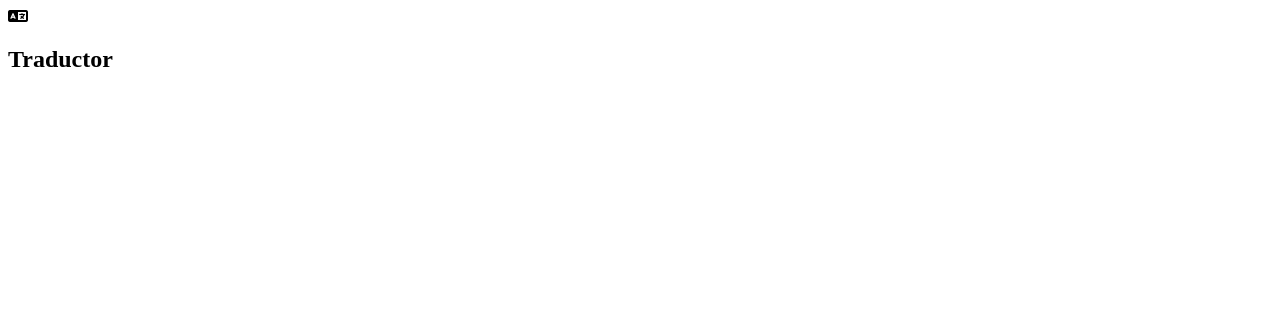
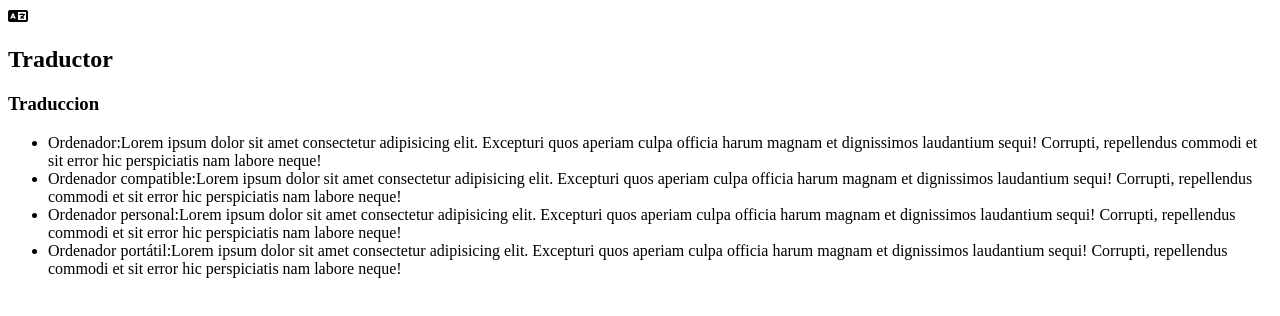
Before and after one commit to NatashaCampo/Taller-Grupal, a plain HTML site: page index.html in a window 1280 px wide. Drawn offline with Linux system fonts and the light colour scheme.

Commit message:
Seccion del listado

```diff
--- a/index.html
+++ b/index.html
@@ -21,7 +21,23 @@
 
         </section>
         <section class="ordenador">
-
+            <h3 class="Titulo">Traduccion</h3>
+            <nav>
+                <ul>
+                    <li><span class="oracion">Ordenador:</span>Lorem ipsum dolor sit amet consectetur
+                        adipisicing elit. Excepturi quos aperiam culpa officia harum magnam et dignissimos laudantium sequi!
+                        Corrupti, repellendus commodi et sit error hic perspiciatis nam labore neque!</li>
+                    <li><span class="oracion">Ordenador compatible:</span>Lorem ipsum dolor sit amet consectetur
+                        adipisicing elit. Excepturi quos aperiam culpa officia harum magnam et dignissimos laudantium sequi!
+                        Corrupti, repellendus commodi et sit error hic perspiciatis nam labore neque!</li>
+                    <li><span class="oracion">Ordenador personal:</span>Lorem ipsum dolor sit amet consectetur
+                        adipisicing elit. Excepturi quos aperiam culpa officia harum magnam et dignissimos laudantium sequi!
+                        Corrupti, repellendus commodi et sit error hic perspiciatis nam labore neque!</li>
+                    <li><span class="oracion">Ordenador portátil:</span>Lorem ipsum dolor sit amet consectetur
+                        adipisicing elit. Excepturi quos aperiam culpa officia harum magnam et dignissimos laudantium sequi!
+                        Corrupti, repellendus commodi et sit error hic perspiciatis nam labore neque!</li>
+                </ul>
+            </nav>
         </section>
         <section class="traduccion">
 
```
